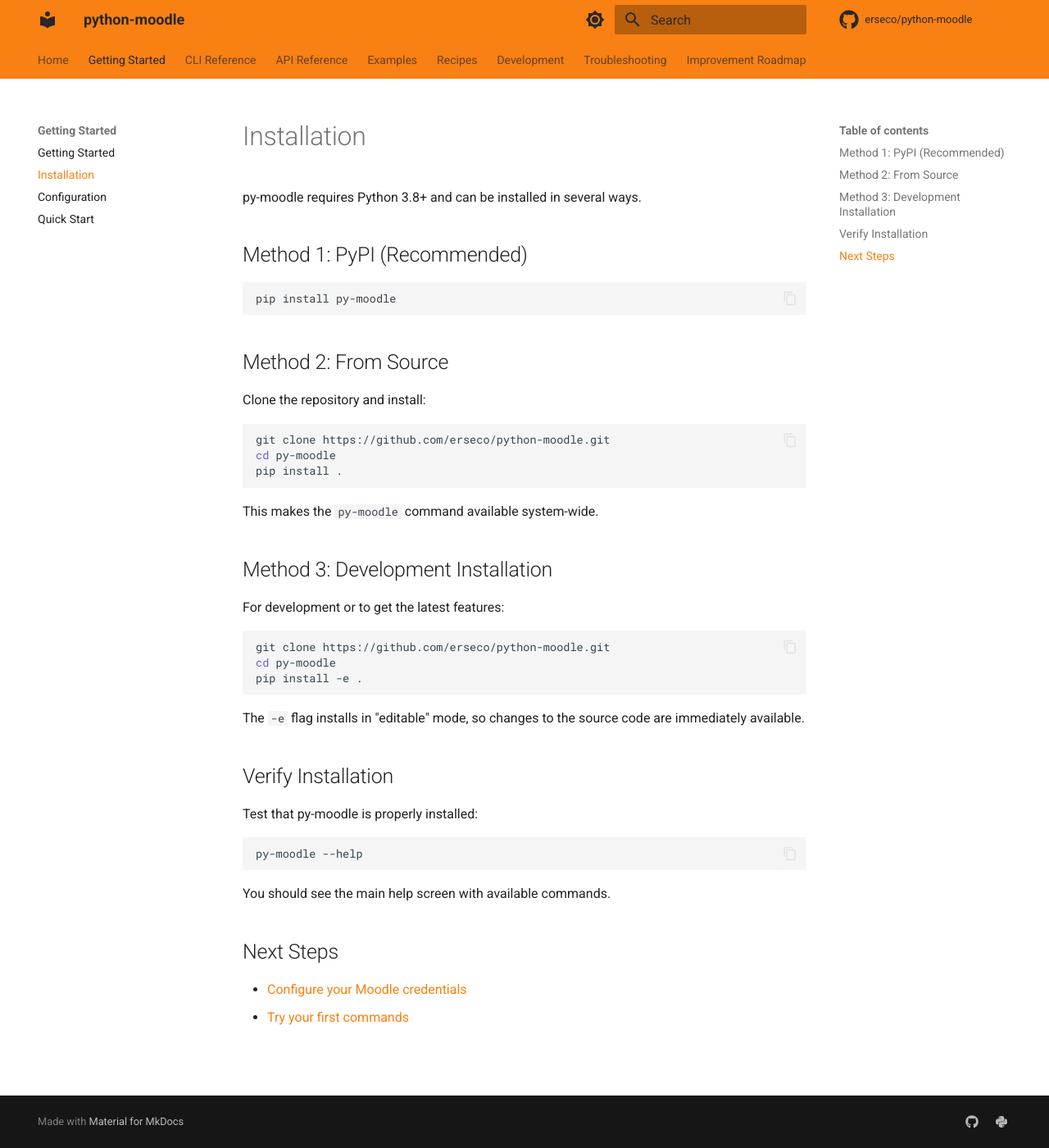
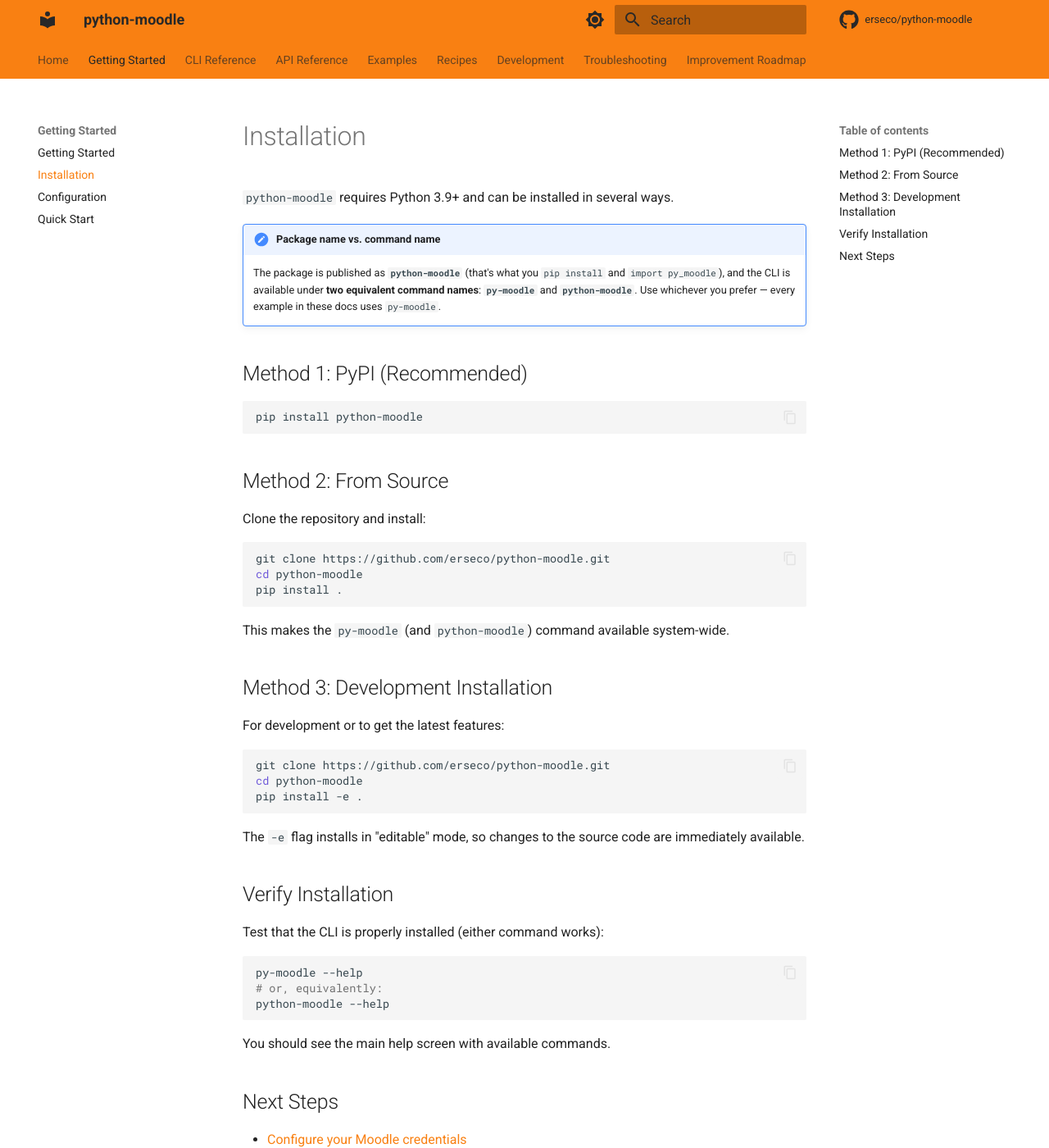
Before and after one commit to erseco/python-moodle, an MkDocs documentation site: the page built from docs/getting-started/installation.md, in a window 1280 px wide and 1400 px high. Shown: the whole window at 82% size. Built offline with MkDocs 1.6.1 and Material for MkDocs 9.7.7, drawn with Linux system fonts in a browser that asks for light colours; comment, search, counter and statistics services are not loaded.

Commit message:
Add python-moodle CLI alias; fix install docs to the real package name
The distribution is 'python-moodle' but the CLI command was only
'py-moodle', and the install docs said 'pip install py-moodle' /
'cd py-moodle' (wrong package + directory names).

- pyproject.toml: register 'python-moodle' as a second console-script
  entry point aliasing 'py_moodle.cli:app', so both 'py-moodle' and
  'python-moodle' invoke the CLI. Verified: pip install -e . creates both
  .venv/bin/py-moodle and .venv/bin/python-moodle, and 'python-moodle
  --help' runs.
- docs/getting-started/installation.md: fix 'pip install py-moodle' ->
  'python-moodle', 'cd py-moodle' -> 'cd python-moodle', 'Python 3.8+' ->
  '3.9+' (matches requires-python), and add a note explaining the
  package/command/import names and that both commands are equivalent.
- docs/getting-started/quickstart.md: fix 'pip install py-moodle' ->
  'python-moodle' and note both commands work.

````diff
--- a/docs/getting-started/installation.md
+++ b/docs/getting-started/installation.md
@@ -1,11 +1,17 @@
 # Installation
 
-py-moodle requires Python 3.8+ and can be installed in several ways.
+`python-moodle` requires Python 3.9+ and can be installed in several ways.
+
+!!! note "Package name vs. command name"
+    The package is published as **`python-moodle`** (that's what you `pip install`
+    and `import py_moodle`), and the CLI is available under **two equivalent
+    command names**: **`py-moodle`** and **`python-moodle`**. Use whichever you
+    prefer — every example in these docs uses `py-moodle`.
 
 ## Method 1: PyPI (Recommended)
 
 ```bash
-pip install py-moodle
+pip install python-moodle
 ```
 
 ## Method 2: From Source
@@ -14,11 +20,11 @@
 
 ```bash
 git clone https://github.com/erseco/python-moodle.git
-cd py-moodle
+cd python-moodle
 pip install .
 ```
 
-This makes the `py-moodle` command available system-wide.
+This makes the `py-moodle` (and `python-moodle`) command available system-wide.
 
 ## Method 3: Development Installation
 
@@ -26,7 +32,7 @@
 
 ```bash
 git clone https://github.com/erseco/python-moodle.git
-cd py-moodle
+cd python-moodle
 pip install -e .
 ```
 
@@ -34,10 +40,12 @@
 
 ## Verify Installation
 
-Test that py-moodle is properly installed:
+Test that the CLI is properly installed (either command works):
 
 ```bash
 py-moodle --help
+# or, equivalently:
+python-moodle --help
 ```
 
 You should see the main help screen with available commands.
--- a/pyproject.toml
+++ b/pyproject.toml
@@ -65,6 +65,8 @@
 
 [project.scripts]
 py-moodle = "py_moodle.cli:app"
+# Alias so the command matches the distribution name; both are equivalent.
+python-moodle = "py_moodle.cli:app"
 
 [tool.setuptools.packages.find]
 where = ["src"]
````
Also changed, not shown: docs/getting-started/quickstart.md (+4 -2 lines).
